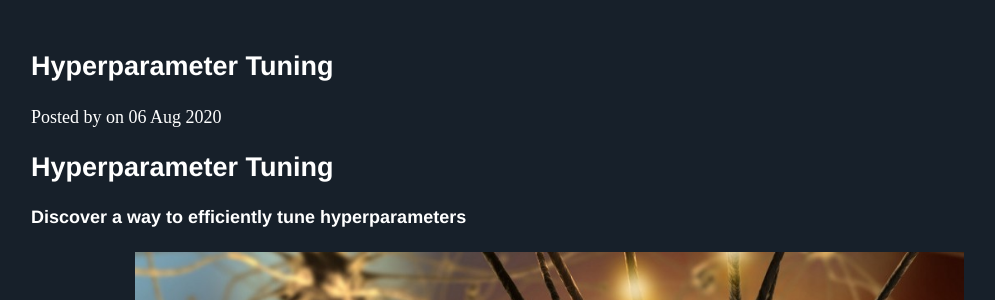
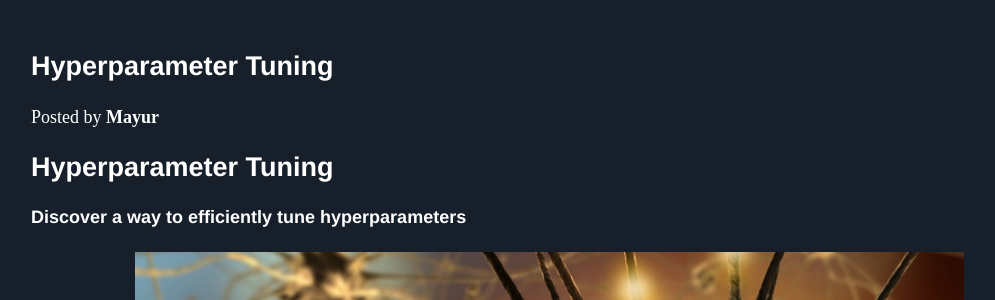
Before and after one commit to Mayurji/mayurji.github.io, a Jekyll site: the page built from _posts/2020-08-06-Hyperparameter.md, in a window 1280 px wide and 900 px high. Shown: the part 149-449 px from the top of the window, without its empty margins (33-1028 px from the left). Built offline with Jekyll 4.4.1, drawn with Linux system fonts in a browser that asks for light colours; nearby versions of some CDN libraries; comment, search, counter and statistics services are not loaded.

Commit message:
Update post.html

```diff
--- a/_layouts/post.html
+++ b/_layouts/post.html
@@ -9,7 +9,7 @@ layout: default
 <meta name="viewport" content="width=device-width, initial-scale=1" />
 <header>
 <h2>{{ page.title }}</h2>
-<p >Posted by {{page.written_by}} on {{ page.date | date_to_string }}</p>
+<p >Posted by <b>Mayur</b></p>
 </header>
 <link rel="stylesheet" type="text/css" href="/css/main.css">
 <link rel="stylesheet" href="/css/syntax.css" type="text/css" />
```
